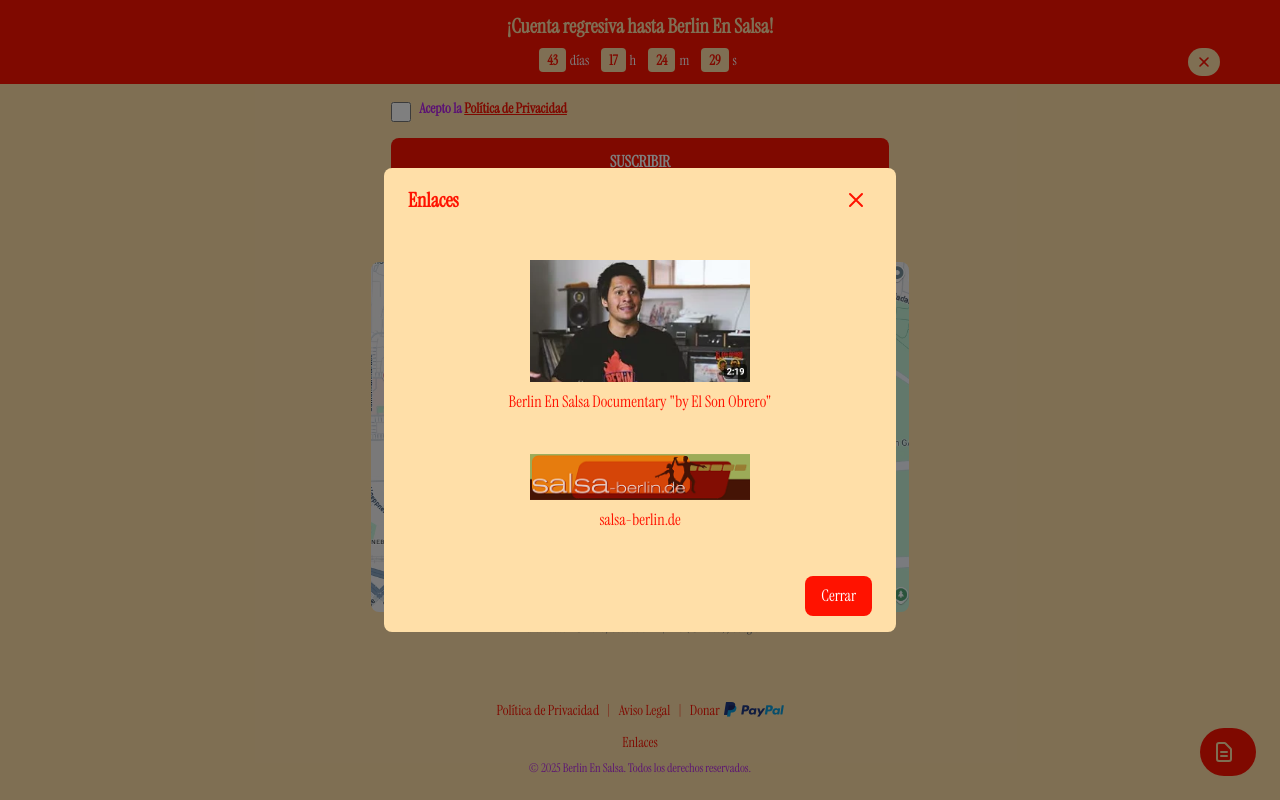
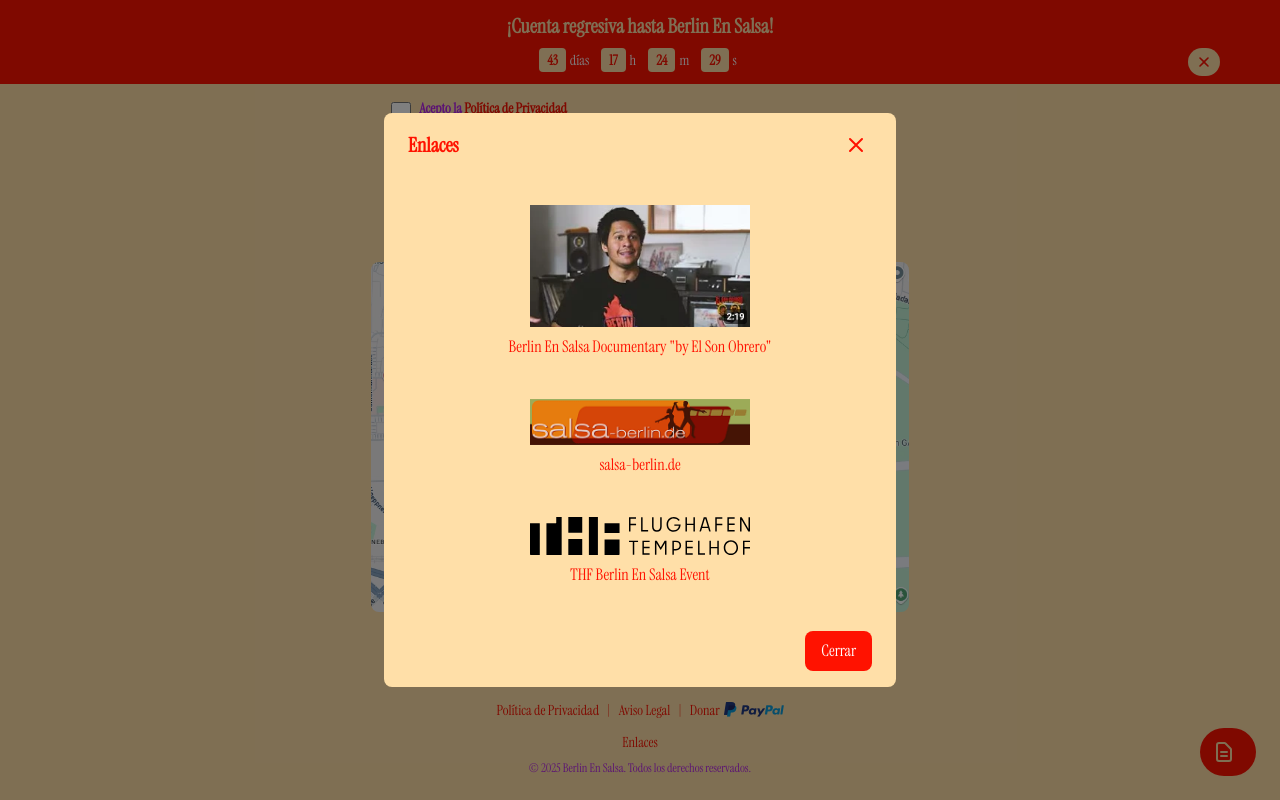
Before and after one commit to pa2si/berlin-en-salsa, a Next.js app: page / in a window 1280 px wide. Both pictures are taken after a click on the button "Enlaces". Shown: the part 4551-5351 px from the top of the page. Built offline with nearby package versions, Linux system fonts and the light colour scheme; no server answers; what @mailchimp/mailchimp_marketing would draw is missing.

Commit message:
v 1.0.14

```diff
--- a/package.json
+++ b/package.json
@@ -1,6 +1,6 @@
 {
   "name": "berlin-en-salsa",
-  "version": "1.0.13",
+  "version": "1.0.14",
   "private": true,
   "scripts": {
     "dev": "next dev --turbopack",
--- a/src/components/LinksModal.tsx
+++ b/src/components/LinksModal.tsx
@@ -78,6 +78,11 @@
       title: "salsa-berlin.de",
       image: "/salsa-berlin-468X98.gif",
     },
+    {
+      url: "https://www.thf-berlin.de/aktuelles/veranstaltungen/veranstaltung/berlin-en-salsa-festival-19-2007",
+      title: "THF Berlin En Salsa Event",
+      image: "/logo-thf.svg",
+    },
   ];
 
   const title = language === "es" ? "Enlaces" : "Links";
@@ -134,9 +139,7 @@
                     />
                   </div>
                   <span className="text-bes-red text-center font-medium sm:text-left">
-                    {link.url.includes("salsa-berlin")
-                      ? "salsa-berlin.de"
-                      : 'Berlin En Salsa Documentary "by El Son Obrero"'}
+                    {link.title}
                   </span>
                 </a>
               </li>
```
Also changed, not shown: public/logo-thf.svg (added), 1 other file (tests, documents, lock files or other folders).
